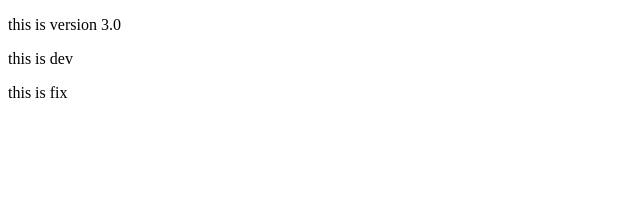
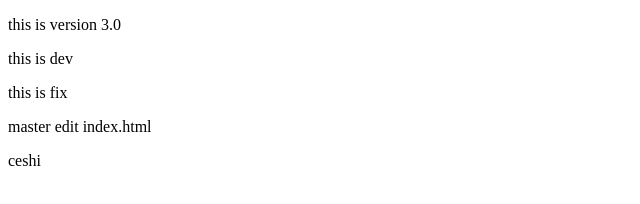
Before and after one commit to youismylove/pilishen, a plain HTML site: page index.html in a window 1280 px wide. Shown: the whole page, without its empty margins (0-640 px from the left). Drawn offline with Linux system fonts and the light colour scheme.

Commit message:
fix edit index.html

```diff
--- a/index.html
+++ b/index.html
@@ -8,5 +8,7 @@
 	<p>this is version 3.0</p>
 	<p>this is dev</p>
 	<p>this is fix</p>
+	<p>master edit index.html</p>
+	<div id="d">ceshi</div>
 </body>
 </html>
```
